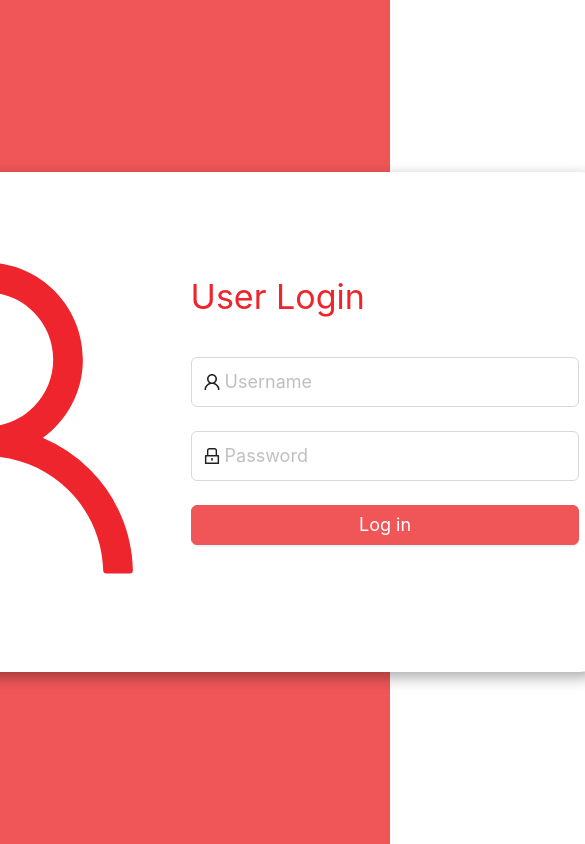
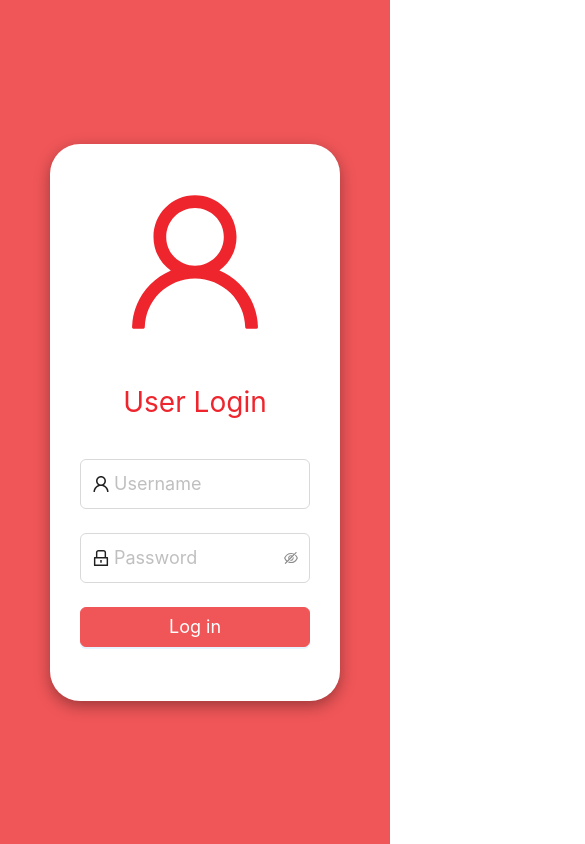
Before and after one commit to Allanchristopher/Textile-project, a React (Create React App) app: page / in a window 390 px wide. Shown: the top 844 px of the page, 585 px wide, since content can reach past the window. Built offline with nearby package versions, Linux system fonts and the light colour scheme.

Commit message:
Login-page-responsive

```diff
--- a/src/App.css
+++ b/src/App.css
@@ -9,7 +9,15 @@
   --Login-heading-color: #EE252D;
   --Login-heading-size:34px;
   --Login-input-font-size:18px;
+  --Login-logo-font-size:350px;
 }
 .App {
   /* text-align: center; */
 }
+
+@media(max-width:400px){
+  :root {
+    /* Login-Root */
+    --Login-heading-size:28px;
+  }
+}
--- a/src/Components/Login.css
+++ b/src/Components/Login.css
@@ -65,3 +65,30 @@
     background-color: #1890ff;
     border-color: #1890ff;
   }
+  @media(max-width:1000px){
+    .Login-container{
+      width: 90%;
+    }
+    .Logo-icon{
+      font-size: 150px;
+    }
+  }
+  @media(max-width:850px){
+    .Login-container{
+      flex-direction: column;
+      width: 100%;
+      height: auto;
+    }
+    .Login-container-1{
+      width: 100%;
+    }
+    .Login-container-2{
+      text-align: center;
+    }
+  }
+  @media(max-width:600px){
+
+    .Login-container {
+
+    }
+  }
--- a/src/Components/Login.js
+++ b/src/Components/Login.js
@@ -1,20 +1,25 @@
 import React, { useEffect, useState } from "react";
-import { LockOutlined, UserOutlined } from "@ant-design/icons";
+import { LockOutlined, UserOutlined, EyeInvisibleOutlined, EyeTwoTone } from "@ant-design/icons";
 import { Button, Form, Input } from "antd";
 import "./Login.css";
+
 function Login() {
   const [form] = Form.useForm();
   const [clientReady, setClientReady] = useState(false);
+
   useEffect(() => {
     setClientReady(true);
   }, []);
+
   const onFinish = (values) => {
     console.log("Finish:", values);
   };
+
   const customButtonStyle = {
     backgroundColor: "#F05658", // Set your custom color here
     borderColor: "#F05658", // Set the border color if needed
   };
+
   return (
     <div className="Login">
       <div className="Login-container">
@@ -43,10 +48,10 @@ function Login() {
                 { required: true, message: "Please input your password!" },
               ]}
             >
-              <Input
+              <Input.Password
                 prefix={<LockOutlined className="site-form-item-icon" />}
-                type="password"
                 placeholder="Password"
+                iconRender={(visible) => (visible ? <EyeTwoTone /> : <EyeInvisibleOutlined />)}
               />
             </Form.Item>
             <Form.Item>
@@ -54,13 +59,11 @@ function Login() {
                 type="primary"
                 htmlType="submit"
                 style={customButtonStyle}
-                //   disabled={
-                //     !clientReady ||
-                //     !form.isFieldsTouched(true) ||
-                //     !!form
-                //       .getFieldsError()
-                //       .filter(({ errors }) => errors.length).length
-                //   }
+                // disabled={
+                //   !clientReady ||
+                //   !form.isFieldsTouched(true) ||
+                //   !!form.getFieldsError().filter(({ errors }) => errors.length).length
+                // }
               >
                 Log in
               </Button>
```
